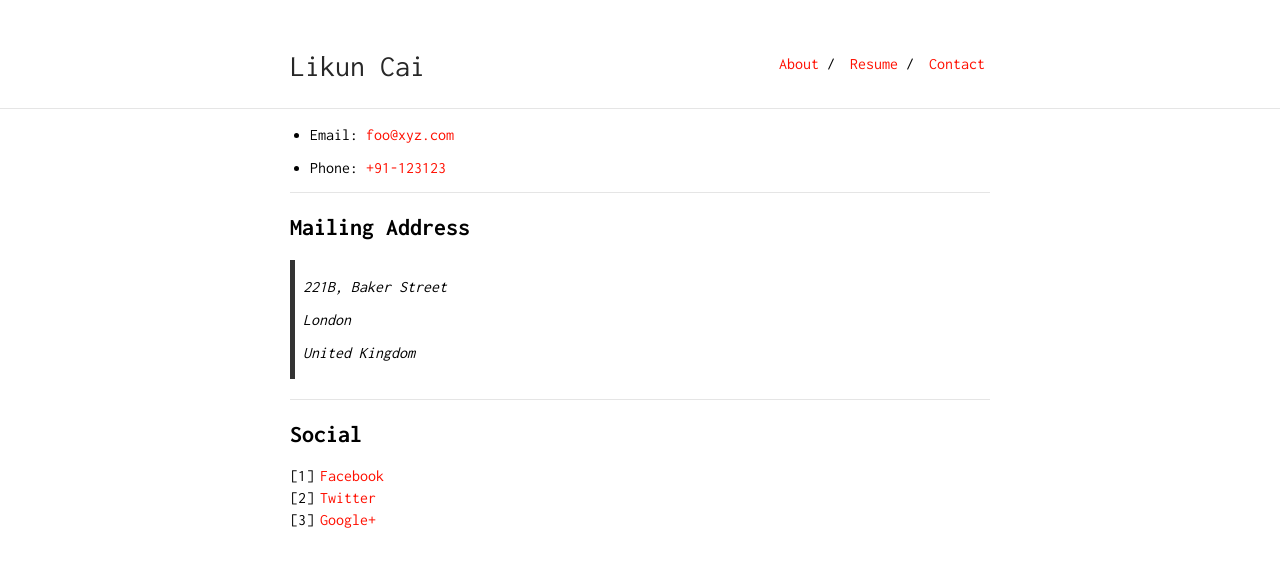
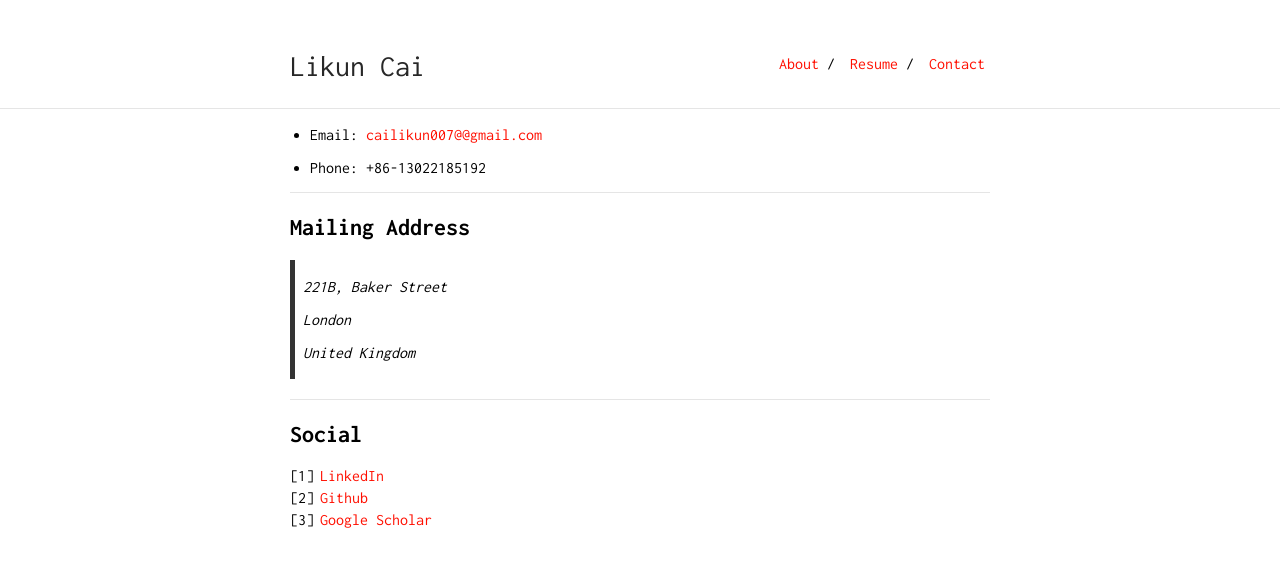
Before and after one commit to cailk/cailk.github.io, a Jekyll site: the page built from contact.md, in a window 1280 px wide. Shown: the top 567 px of the page. Built offline with Jekyll 4.4.1, drawn with Linux system fonts in a browser that asks for light colours.

Commit message:
update researcher-theme

```diff
--- a/contact.md
+++ b/contact.md
@@ -3,9 +3,9 @@ layout: default
 is_contact: true
 ---
 
-* Email: [foo@xyz.com](mailto:foo@xyz.com)
+* Email: [cailikun007@@gmail.com](mailto:cailikun007@gmail.com)
 
-* Phone: [+91-123123](tel:+91-123123)
+* Phone: +86-13022185192
 
 ---
 
@@ -21,6 +21,6 @@ is_contact: true
 
 ## Social
 
-1. [Facebook](#)
-2. [Twitter](#)
-3. [Google+](#)
+1. [LinkedIn](https://www.linkedin.com/in/likun-cai-9307551b2/)
+2. [Github](https://github.com/cailk)
+3. [Google Scholar](https://scholar.google.com/citations?user=5r6IM_gAAAAJ&hl=zh-CN)
```
